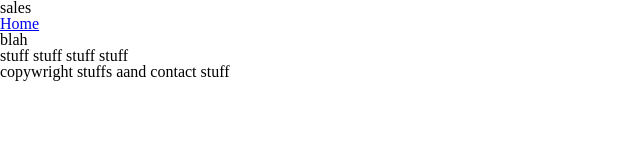
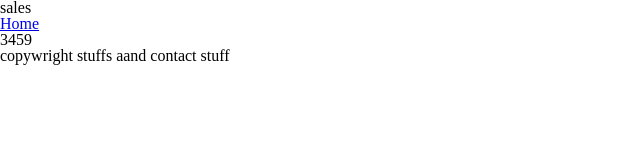
Before and after one commit to M-Ravenmoore/cookie-stand, a plain HTML site: page pages/sales.html in a window 1280 px wide. Shown: the whole page, without its empty margins (0-640 px from the left). Drawn offline with Linux system fonts and the light colour scheme.

Commit message:
mostly working need render help

```diff
--- a/js/app.js
+++ b/js/app.js
@@ -1,13 +1,17 @@
 'useStrict'
 // proof of life
 console.log('I AM A DRAGON AND I AM ALIVE')
-
 
 // Hours of opperation
 var storeHoursArr = ['6am','7am','8am','9am','10am','11am','12pm','1pm','2pm','3pm','4pm','5pm','6pm']
 
 // Locations of stores as objects
+
+
+//  Designers Question : for later work can i put this (12-end of citys) in to an object ie:salmonCookiesGlobalInfo? then instead of rendering in the citys creat one render that loops throuught the citys for the information?
+
 var seattle = {
+  location: seattle,
   minCust: 23,
   maxCust: 65,
   avgCookieBuy: 6.3,
@@ -28,32 +32,113 @@ var seattle = {
       this.guestCookiesArr.push(`${storeHoursArr[i]} : ${cookiesPerHourArr[i]}`,)
     }
     this.dailyCookieCount.push(dailyCount);
+  },
+  renderCity: function(){
+    // put name on page
+    var storeName = document.getElementById('seattle');
+    storeName.textContent = this.location;
+
+    // put info on page
+    var storeData = document.getElementById('seattleData');
+    storeData.textContent = this.dailyCookieCount[0],[1];
   }
-
+}
+var tokyo = {
+  minCust: 3,
+  maxCust: 24,
+  avgCookieBuy: 1.2,
+  dailyCookieCount: [],
+  guestCookiesArr: [],
+  guestsCookies: function(){
+    var cookiesPerHourArr = [];
+    var dailyCount = 0;
+    var guestCount = [];
+    // loops through store hours
+    for(var i=0; i < storeHoursArr.length; i++){
+      // attaches store hours to variable guestsPerHour
+      generateGuestCount = Math.ceil(Math.random() * (this.maxCust - this.minCust) + this.minCust);
+      guestCount.push(generateGuestCount);
+      cookiesPerHour = Math.ceil(generateGuestCount * this.avgCookieBuy);
+      cookiesPerHourArr.push(cookiesPerHour);
+      dailyCount += cookiesPerHour;
+      this.guestCookiesArr.push(`${storeHoursArr[i]} : ${cookiesPerHourArr[i]}`,)
+    }
+    this.dailyCookieCount.push(dailyCount);
+  }
+}
+var dubai = {
+  minCust: 11,
+  maxCust: 38,
+  avgCookieBuy: 3.7,
+  dailyCookieCount: [],
+  guestCookiesArr: [],
+  guestsCookies: function(){
+    var cookiesPerHourArr = [];
+    var dailyCount = 0;
+    var guestCount = [];
+    // loops through store hours
+    for(var i=0; i < storeHoursArr.length; i++){
+      // attaches store hours to variable guestsPerHour
+      generateGuestCount = Math.ceil(Math.random() * (this.maxCust - this.minCust) + this.minCust);
+      guestCount.push(generateGuestCount);
+      cookiesPerHour = Math.ceil(generateGuestCount * this.avgCookieBuy);
+      cookiesPerHourArr.push(cookiesPerHour);
+      dailyCount += cookiesPerHour;
+      this.guestCookiesArr.push(`${storeHoursArr[i]} : ${cookiesPerHourArr[i]}`,)
+    }
+    this.dailyCookieCount.push(dailyCount);
+  }
+}
+var paris = {
+  minCust: 20,
+  maxCust: 38,
+  avgCookieBuy: 2.3,
+  dailyCookieCount: [],
+  guestCookiesArr: [],
+  guestsCookies: function(){
+    var cookiesPerHourArr = [];
+    var dailyCount = 0;
+    var guestCount = [];
+    // loops through store hours
+    for(var i=0; i < storeHoursArr.length; i++){
+      // attaches store hours to variable guestsPerHour
+      generateGuestCount = Math.ceil(Math.random() * (this.maxCust - this.minCust) + this.minCust);
+      guestCount.push(generateGuestCount);
+      cookiesPerHour = Math.ceil(generateGuestCount * this.avgCookieBuy);
+      cookiesPerHourArr.push(cookiesPerHour);
+      dailyCount += cookiesPerHour;
+      this.guestCookiesArr.push(`${storeHoursArr[i]} : ${cookiesPerHourArr[i]}`,)
+    }
+    this.dailyCookieCount.push(dailyCount);
+  }
+}
+var lima = {
+  minCust: 2,
+  maxCust: 16,
+  avgCookieBuy: 4.6,
+  dailyCookieCount: [],
+  guestCookiesArr: [],
+  guestsCookies: function(){
+    var cookiesPerHourArr = [];
+    var dailyCount = 0;
+    var guestCount = [];
+    // loops through store hours
+    for(var i=0; i < storeHoursArr.length; i++){
+      // attaches store hours to variable guestsPerHour
+      generateGuestCount = Math.ceil(Math.random() * (this.maxCust - this.minCust) + this.minCust);
+      guestCount.push(generateGuestCount);
+      cookiesPerHour = Math.ceil(generateGuestCount * this.avgCookieBuy);
+      cookiesPerHourArr.push(cookiesPerHour);
+      dailyCount += cookiesPerHour;
+      this.guestCookiesArr.push(`${storeHoursArr[i]} : ${cookiesPerHourArr[i]}`,)
+    }
+    this.dailyCookieCount.push(dailyCount);
+  }
 }
 seattle.guestsCookies();
-console.log(seattle);
-
-// var tokyo = {
-//   minCust: 3,
-//   maxCust: 24,
-//   avgCookieBuy: 1.2
-// }
-
-// var dubia = {
-//   minCust: 11,
-//   maxCust: 38,
-//   avgCookieBuy: 3.7,
-// }
-
-// var paris = {
-//   minCust: 20,
-//   maxCust: 38,
-//   avgCookieBuy: 2.3,
-// }
-
-// var lima = {
-//   minCust: 2,
-//   maxCust: 16,
-//   avgCookieBuy: 4.6,
-// }
+tokyo.guestsCookies();
+dubai.guestsCookies();
+paris.guestsCookies();
+lima.guestsCookies();
+console.log([seattle,tokyo,dubai,paris,lima]);
+seattle.renderCity();
--- a/pages/sales.html
+++ b/pages/sales.html
@@ -16,8 +16,8 @@
     </nav>
   </header>
   <main>
-    <h2>blah</h2>
-    <p>stuff stuff stuff stuff</p>
+    <h2 id='seattle'></h2>
+    <p id='seattleData'></p>
   </main>
   <footer>
     <p>copywright stuffs aand contact stuff</p>
```
Also changed, not shown: js/sara-R-refcode.js (+22 -0 lines). Lines whose indentation alone changed are shown as unchanged.
